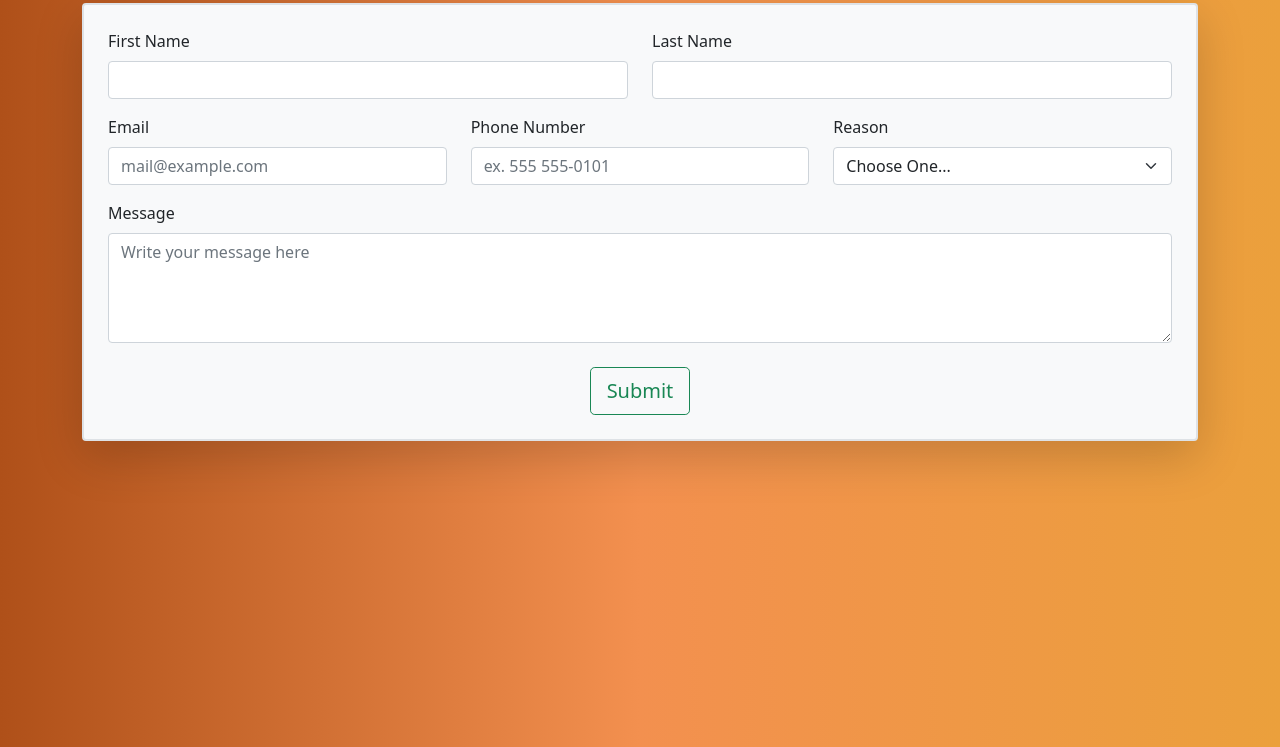
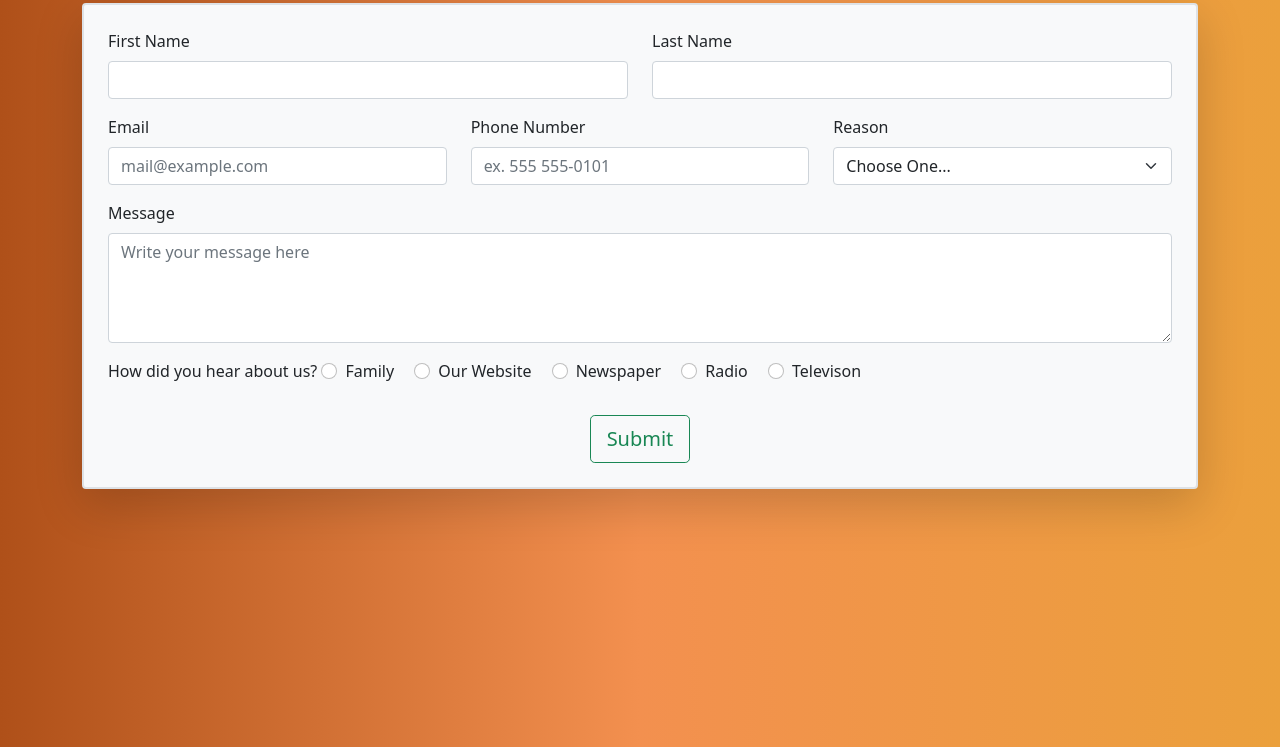
Before and after one commit to NickSeyler/ContactFormTemplate, a plain HTML site: page index.html in a window 1280 px wide. Shown: the part 53-800 px from the top of the page. Drawn offline with nearby package versions, Linux system fonts and the light colour scheme.

Commit message:
Added netlify attribute
Added netlify Attribute and radio buttons

```diff
--- a/index.html
+++ b/index.html
@@ -11,6 +11,7 @@
     <link href="https://cdn.jsdelivr.net/npm/bootstrap@5.1.1/dist/css/bootstrap.min.css" rel="stylesheet"
         integrity="sha384-F3w7mX95PdgyTmZZMECAngseQB83DfGTowi0iMjiWaeVhAn4FJkqJByhZMI3AhiU" crossorigin="anonymous">
 
+    <!-- Custom Stylesheets -->
     <link rel="stylesheet" href="/css/site.css"/>
 </head>
 
@@ -18,7 +19,7 @@
     <div class="container">
         <h1>Contact Form Template</h1>
         <div class="p-3 border border-2 rounded shadow-lg bg-light" id="formContainingDiv">
-            <form name="contactForm" class="row p-2">
+            <form name="contactForm" class="row p-2" netlify>
                 <div class="col-12">
                     <div class="row gy-3">
                         <!--Row One on a Desktop-->
@@ -57,6 +58,32 @@
                             <textarea type="text" class="form-control" name="message" rows="4"
                                 placeholder="Write your message here" required></textarea>
                         </div>
+
+                        <!--Row Four on Desktop-->
+                        <div class="col-12 form-group">
+                            <label class="form-label">How did you hear about us?</label>
+                            <div class="form-check form-check-inline">
+                                <label for="inputFunnel1" class="form-check-label">Family</label>
+                                <input type="radio" value="family" class="form-check-input" name="inputFunnel"/>
+                            </div>
+                            <div class="form-check form-check-inline">
+                                <label for="inputFunnel2" class="form-check-label">Our Website</label>
+                                <input type="radio" value="web" class="form-check-input" name="inputFunnel"/>
+                            </div>
+                            <div class="form-check form-check-inline">
+                                <label for="inputFunnel3" class="form-check-label">Newspaper</label>
+                                <input type="radio" value="newspaper" class="form-check-input" name="inputFunnel" />
+                            </div>
+                            <div class="form-check form-check-inline">
+                                <label for="inputFunnel4" class="form-check-label">Radio</label>
+                                <input type="radio" value="radio" class="form-check-input" name="inputFunnel" />
+                            </div>
+                            <div class="form-check form-check-inline">
+                                <label for="inputFunnel5" class="form-check-label">Televison</label>
+                                <input type="radio" value="tv" class="form-check-input" name="inputFunnel" />
+                            </div>
+                        </div>
+
                         <div class="col-12 d-flex justify-content-center pt-2">
                             <button type="submit" class="btn btn-outline-success btn-lg ">Submit</button>
                         </div>
```
